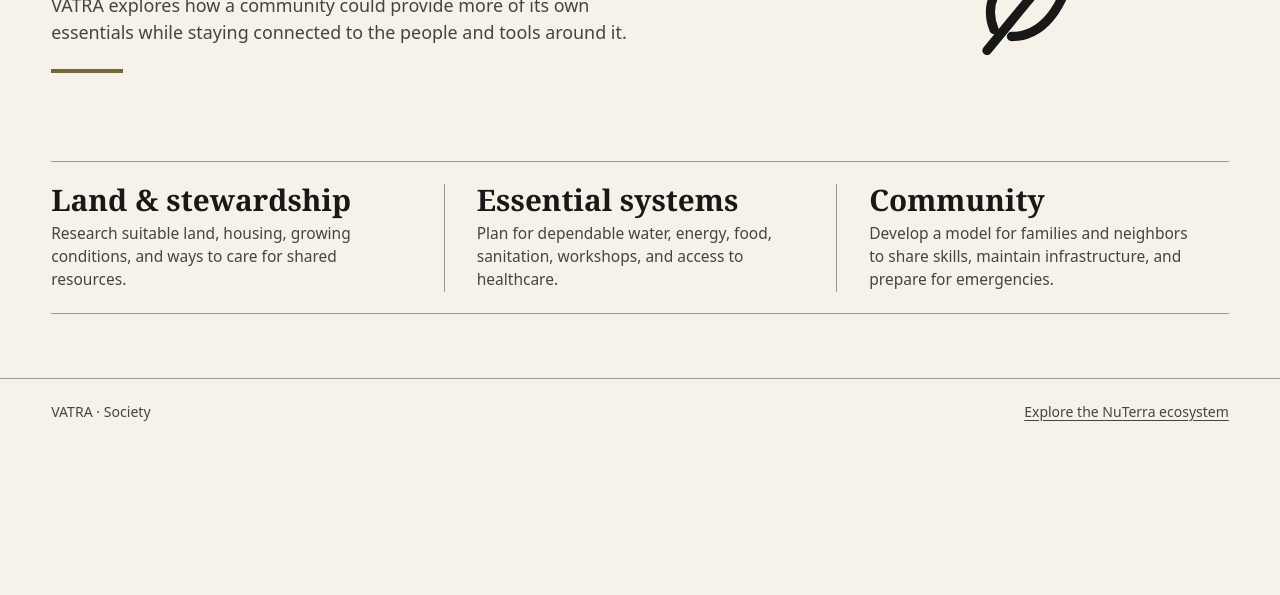
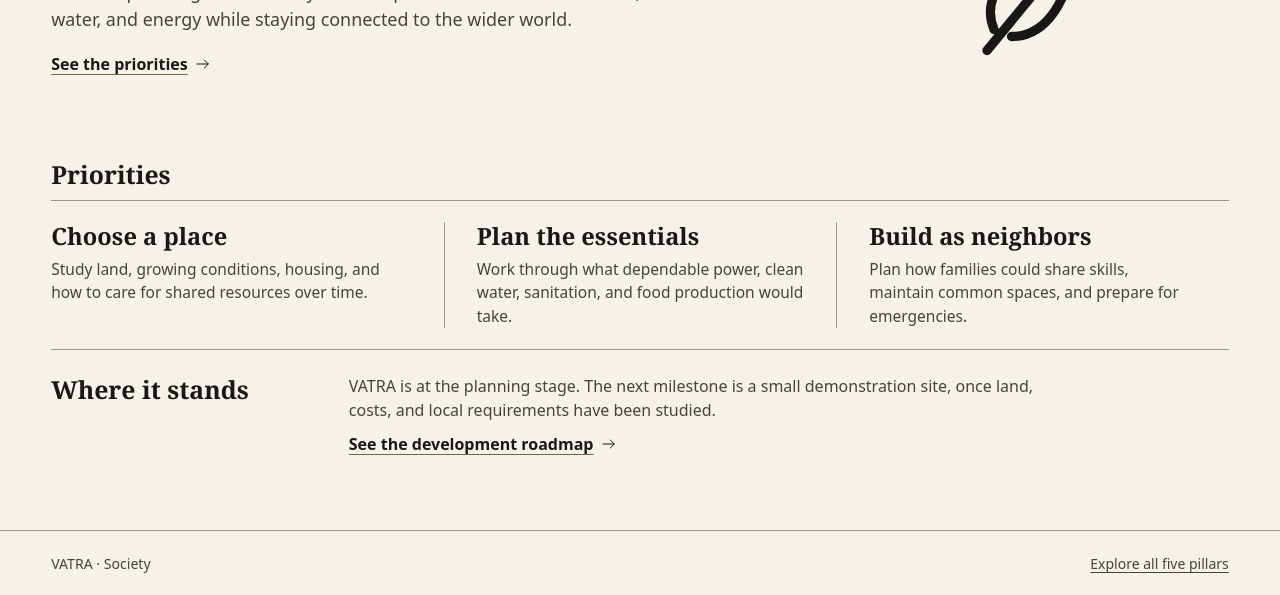
Before and after one commit to deusordo/Vatra, a plain HTML site: page index.html in a window 1280 px wide. Shown: the part 372-967 px from the top of the page. Before the commit the page ends 815 px from the top, so only its background shows below. Drawn offline with Linux system fonts and the light colour scheme.

Commit message:
Clarify the VATRA plan and next milestone

```diff
--- a/index.html
+++ b/index.html
@@ -4,16 +4,16 @@
   <meta charset="utf-8">
   <meta name="viewport" content="width=device-width, initial-scale=1">
   <title>VATRA | The NuTerra Project</title>
-  <meta name="description" content="VATRA explores how a community could provide more of its own essentials while staying connected to the people and tools around it.">
+  <meta name="description" content="VATRA is planning a community that can provide more of its own food, water, and energy while staying connected to the wider world.">
   <meta name="theme-color" content="#f7f2e9">
   <link rel="canonical" href="https://deusordo.github.io/Vatra/">
   <link rel="icon" type="image/svg+xml" href="./favicon.svg">
   <meta property="og:type" content="website">
   <meta property="og:title" content="VATRA | The NuTerra Project">
-  <meta property="og:description" content="VATRA explores how a community could provide more of its own essentials while staying connected to the people and tools around it.">
+  <meta property="og:description" content="VATRA is planning a community that can provide more of its own food, water, and energy while staying connected to the wider world.">
   <meta property="og:url" content="https://deusordo.github.io/Vatra/">
   <script src="./theme.js"></script>
-  <link rel="stylesheet" href="./styles.css">
+  <link rel="stylesheet" href="./styles.css?v=20261123editorial">
 </head>
 <body>
   <a class="skip" href="#content">Skip to content</a>
@@ -22,7 +22,6 @@
       <a class="identity" href="./"><span class="mark" aria-hidden="true"></span><span class="identity-name">VATRA</span></a>
       <nav class="header-links" aria-label="Main navigation">
         <a href="../NuTerra/">NuTerra</a>
-        <a href="#focus">Focus</a>
         <button class="theme-toggle" data-theme-toggle type="button" hidden>
           <svg class="theme-sun" viewBox="0 0 24 24" aria-hidden="true"><circle cx="12" cy="12" r="4"/><path d="M12 2v2m0 16v2M2 12h2m16 0h2M4.93 4.93l1.41 1.41m11.32 11.32 1.41 1.41m0-14.14-1.41 1.41M6.34 17.66l-1.41 1.41"/></svg>
           <svg class="theme-moon" viewBox="0 0 24 24" aria-hidden="true"><path d="M20.5 14.4A8.7 8.7 0 0 1 9.6 3.5 8.8 8.8 0 1 0 20.5 14.4Z"/></svg>
@@ -36,20 +35,31 @@
       <div class="hero-copy">
         <h1 id="title">VATRA</h1>
         <p class="tagline">A more self-sufficient way to live.</p>
-        <p class="summary">VATRA explores how a community could provide more of its own essentials while staying connected to the people and tools around it.</p>
+        <p class="summary">VATRA is planning a community that can provide more of its own food, water, and energy while staying connected to the wider world.</p>
+        <a class="work-link" href="#focus">See the priorities <svg viewBox="0 0 24 24" aria-hidden="true"><path d="M3 12h17m-6-6 6 6-6 6"/></svg></a>
       </div>
       <span class="mark hero-mark" aria-hidden="true"></span>
     </section>
-    <ul class="focus" id="focus" aria-label="Areas of focus">
-        <li><h2>Land &amp; stewardship</h2><p>Research suitable land, housing, growing conditions, and ways to care for shared resources.</p></li>
-        <li><h2>Essential systems</h2><p>Plan for dependable water, energy, food, sanitation, workshops, and access to healthcare.</p></li>
-        <li><h2>Community</h2><p>Develop a model for families and neighbors to share skills, maintain infrastructure, and prepare for emergencies.</p></li>
-    </ul>
+    <section id="focus" aria-labelledby="focus-heading">
+      <h2 class="section-title" id="focus-heading">Priorities</h2>
+      <ul class="focus">
+      <li><h3>Choose a place</h3><p>Study land, growing conditions, housing, and how to care for shared resources over time.</p></li>
+      <li><h3>Plan the essentials</h3><p>Work through what dependable power, clean water, sanitation, and food production would take.</p></li>
+      <li><h3>Build as neighbors</h3><p>Plan how families could share skills, maintain common spaces, and prepare for emergencies.</p></li>
+      </ul>
+    </section>
+    <section class="project-status" aria-labelledby="status-heading">
+      <h2 class="section-title" id="status-heading">Where it stands</h2>
+      <div>
+        <p>VATRA is at the planning stage. The next milestone is a small demonstration site, once land, costs, and local requirements have been studied.</p>
+        <a class="work-link" href="../NuTerra/project.html#roadmap">See the development roadmap <svg viewBox="0 0 24 24" aria-hidden="true"><path d="M3 12h17m-6-6 6 6-6 6"/></svg></a>
+      </div>
+    </section>
   </main>
   <footer class="site-footer">
     <div class="wrap footer-inner">
       <p>VATRA · Society</p>
-      <a href="../NuTerra/#ecosystem">Explore the NuTerra ecosystem</a>
+      <a href="../NuTerra/#ecosystem">Explore all five pillars</a>
     </div>
   </footer>
 </body>
--- a/styles.css
+++ b/styles.css
@@ -45,14 +45,12 @@ h1 { font-size: clamp(3.9rem, 9vw, 8rem); font-weight: 600; letter-spacing: -.05
 .vio h1 { font-weight: 750; }
 .tagline { margin: .55rem 0 .65rem; font: 500 clamp(1.45rem, 3vw, 2.2rem)/1.18 var(--copy); text-wrap: balance; }
 .summary { max-width: 38rem; margin: 0; color: var(--muted); font-size: clamp(.98rem, 1.4vw, 1.125rem); }
-.hero-copy::after { content: ''; display: block; width: 4.5rem; height: .25rem; margin-top: 1.45rem; background: var(--accent); }
 .hero-mark { width: min(100%, 21rem); aspect-ratio: 1; margin-inline: auto; }
 .numind .hero-mark { width: min(100%, 19rem); }
 .focus { display: grid; grid-template-columns: repeat(3, minmax(0, 1fr)); margin: 0 0 clamp(2rem, 5vw, 4rem); padding: 1.35rem 0; border-block: 1px solid var(--rule); list-style: none; }
 .focus li { padding-inline: clamp(.8rem, 2.5vw, 2rem); }
 .focus li:first-child { padding-inline-start: 0; }
 .focus li + li { border-inline-start: 1px solid var(--rule); }
-.focus h2 { font-size: clamp(1.3rem, 2.5vw, 1.85rem); font-weight: 650; }
 .focus p { margin: .45rem 0 0; color: var(--muted); font-size: .97rem; }
 .site-footer { border-top: 1px solid var(--rule); color: var(--muted); }
 .footer-inner { min-height: 4rem; }
@@ -90,3 +88,22 @@ h1 { font-size: clamp(3.9rem, 9vw, 8rem); font-weight: 600; letter-spacing: -.05
 .theme-toggle svg { width: 1rem; height: 1rem; fill: none; stroke: currentColor; stroke-width: 1.55; stroke-linecap: round; stroke-linejoin: round; }
 .theme-toggle:hover { background: var(--theme-hover); }
 .theme-toggle:focus-visible { outline: 2px solid currentColor; outline-offset: 3px; }
+
+.work-link { display: inline-flex; align-items: center; gap: .45rem; min-height: 2.75rem; font-weight: 650; width: fit-content; text-decoration-color: var(--accent); }
+.work-link svg { width: 1rem; height: 1rem; flex: none; fill: none; stroke: currentColor; stroke-width: 1.5; stroke-linecap: round; stroke-linejoin: round; }
+.work-link:hover { text-decoration-color: currentColor; }
+.hero .work-link { margin-block-start: .55rem; }
+.section-title { margin-block-end: .8rem; font-size: clamp(1.25rem, 2.3vw, 1.55rem); font-weight: 650; }
+.focus { margin-block-end: 0; }
+.focus h3 { margin: 0; font: 650 clamp(1.15rem, 2vw, 1.48rem)/1.2 var(--heading); }
+.project-status { display: grid; grid-template-columns: minmax(0, .32fr) minmax(0, 1fr); gap: 1rem; margin-block: 1.5rem clamp(2rem, 5vw, 4rem); }
+.project-status p { max-width: 43rem; margin: 0; color: var(--muted); }
+.project-status .section-title { margin: .12rem 0 0; }
+@media (max-width: 620px) {
+  .header-inner { gap: .25rem .65rem; }
+  .header-links { gap: .2rem .65rem; }
+  .hero { position: relative; padding-block: 1.8rem 1.65rem; }
+  .hero h1 { padding-inline-end: 4.5rem; font-size: clamp(3rem, 12.2vw, 4.35rem); }
+  .hero-mark, .numind .hero-mark { position: absolute; inset: 1.45rem 0 auto auto; width: clamp(3.8rem, 16vw, 5rem); }
+  .project-status { grid-template-columns: minmax(0, 1fr); gap: .45rem; }
+}
```
